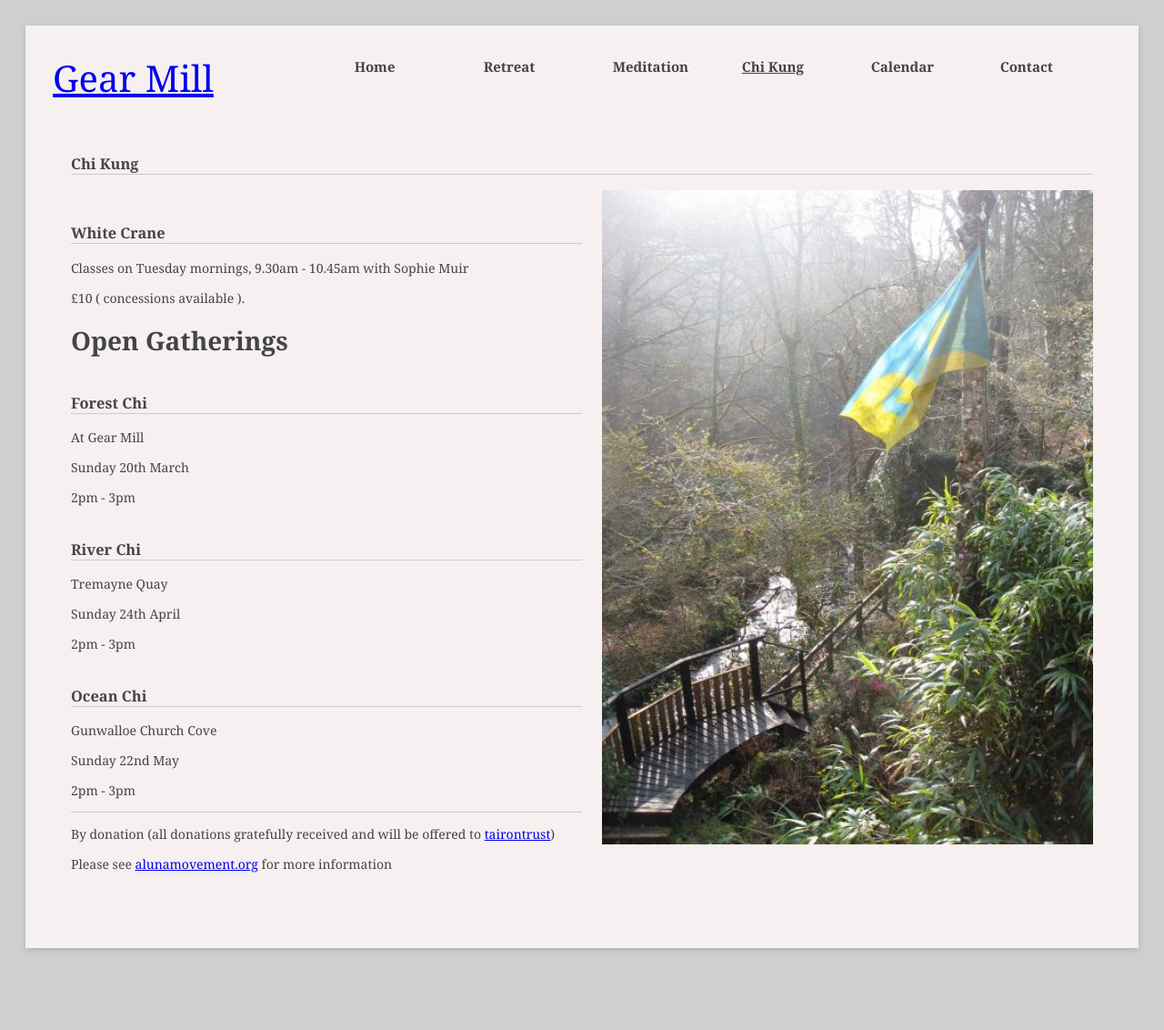
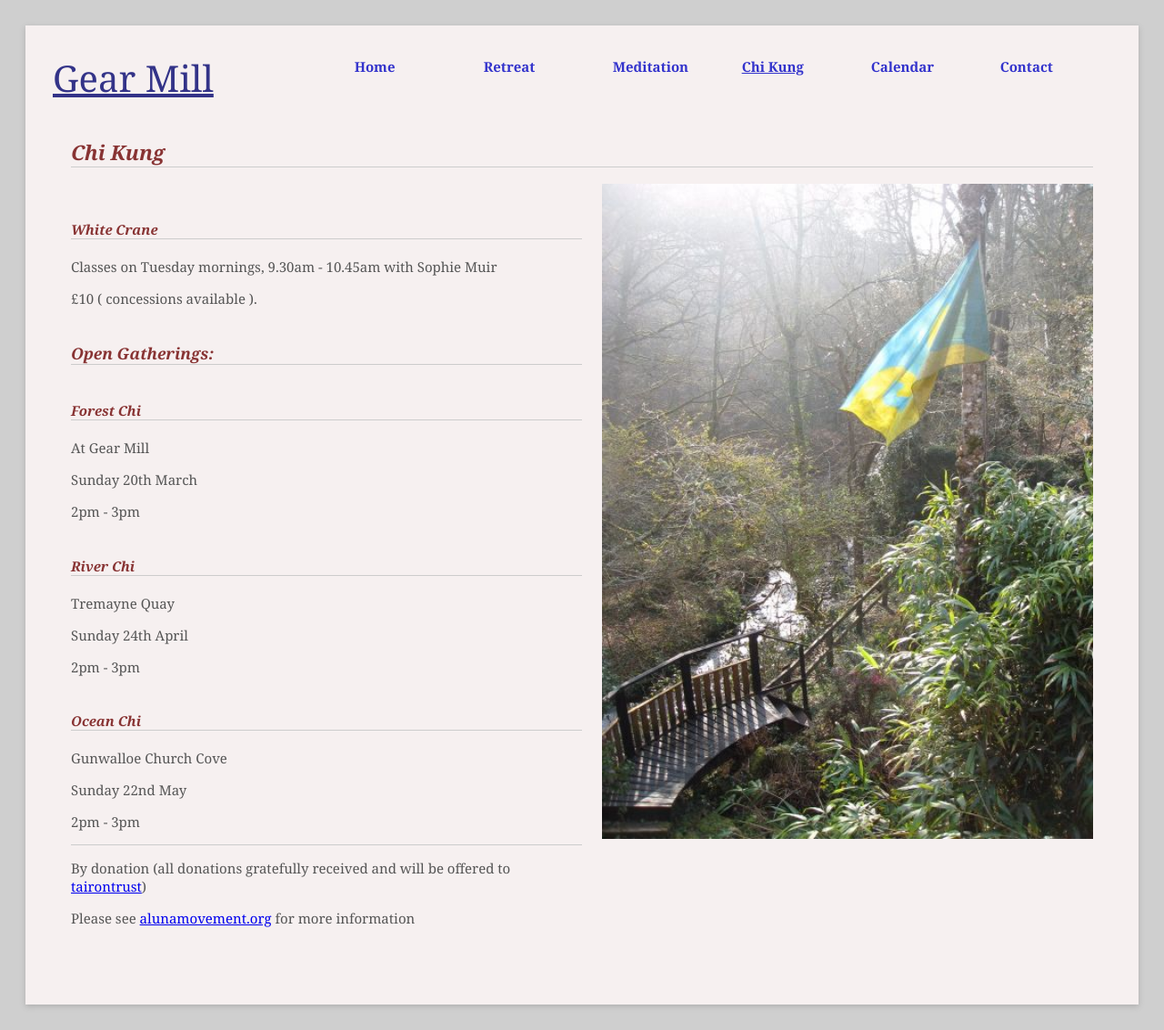
Before and after one commit to psaikido/gearmill.jekyll, a Jekyll site: the page built from pages/chi-kung.md, in a window 1280 px wide. Shown: the whole page at 91% size. Built offline with Jekyll 4.4.1, drawn with Linux system fonts in a browser that asks for light colours; before the commit the page ends 1070 px from its top, so only the background shows below that.

Commit message:
Massage the colour scheme.

```diff
--- a/_layouts/two-col.html
+++ b/_layouts/two-col.html
@@ -1,7 +1,7 @@
 {% include bodyUpper.html %}
 
     {% if page.url != '/' %}
-        <h3 class="page-title">{{ page.title }}</h3>
+        <h2 class="page-title">{{ page.title }}</h2>
     {% endif %}
 
     <div class="col-left" markdown="1">
--- a/_sass/_menu.scss
+++ b/_sass/_menu.scss
@@ -1,26 +1,31 @@
+$link-color: #33c;
+$bkg-color: #ddd;
+$border-color: #ccc;
+
 #menu {
     float: right;
     width: 74%;
-}
-#menu ul {
+
+    ul {
         list-style: none;
         margin: 0;
         padding: 0;
-}
-#menu li {
-    color: #333;
-}
-#menu li a:link,
-#menu li a:visited {
+
+        li {
+            a:link,
+            a:visited {
                 font-size: 15px;
                 font-weight: bold;
-    color: #444;
+                color: $link-color;
                 text-decoration: none;
             }
-#menu ul#primary-nav {
+        }
+    }
+
+    ul#primary-nav {
         height: 50px;
-}
-#menu ul#primary-nav li {
+
+        li {
             float: left;
             margin-left: 26px;
             position: relative;
@@ -28,24 +33,31 @@
             height: 25px;
             line-height: 25px;
             padding: 3px;
-}
-#menu ul#primary-nav li a.menuactive {
+
+            a.menuactive {
                 text-decoration: underline;
             }
-#menu ul#primary-nav li.menuparent ul {
+        }
+
+        li.menuparent ul {
             display: none;
             position: absolute;
             width: 100%;
             left: 0;
             top: 25px;
         }
-#menu ul#primary-nav li.menuparent:hover ul {
+
+        li.menuparent:hover ul {
             display: block;
+            border: 1px solid $border-color;
         }
-#menu ul#primary-nav li.menuparent ul li {
+
+        li.menuparent ul li {
             clear: both;
             margin-left: 0;
             position: relative;
             z-index: 1;
-    background-color: #fff;
+            background-color: $bkg-color;
         }
+    }
+}
--- a/_sass/main.scss
+++ b/_sass/main.scss
@@ -1,14 +1,16 @@
 $backgroundColorBase: #cfcfcf;
 $backgroundColor: #f6f0f0;
-$bodyColor: #000000;
+$text-color: #555;
+$link-color: #338;
+$heading-color: #833;
 $bodyFont: -apple-system,BlinkMacSystemFont,"Segoe UI",Helvetica,Arial,sans-serif,"Apple Color Emoji","Segoe UI Emoji","Segoe UI Symbol";
 $muted: #ccc;
 
 body {
     background-color: $backgroundColorBase;
-    color: #444;
+    color: $text-color;
     padding: 20px;
-    font-size: 14px;
+    font-size: 15px;
     font-family: Georgia, verdana, kalimati, helvetica, serif;
 }
 
@@ -22,6 +24,10 @@ body {
     font-size: 40px;
     width: 20%;
     float: left;
+
+    a, a:visited {
+        color: $link-color;
+    }
 }
 
 #inner {
@@ -69,9 +75,14 @@ body {
         border-bottom: 1px solid $muted;
     }
 
-    h3 {
+    h3, h4 {
         padding-top: 20px;
         border-bottom: 1px solid $muted;
+    }
+
+    h1, h2, h3, h4, h5, h6 {
+        color: $heading-color;
+        font-style: italic;
     }
 
     hr {
--- a/pages/chi-kung.md
+++ b/pages/chi-kung.md
@@ -5,16 +5,16 @@ img-title: flag
 img: gallery/IMG_2173.jpeg
 ---
 
-### White Crane
+#### White Crane
 
 Classes on Tuesday mornings, 9.30am - 10.45am with Sophie Muir
 
 £10 ( concessions available ).
 
 
-# Open Gatherings
+### Open Gatherings:
 
-### Forest Chi
+#### Forest Chi
 
 At Gear Mill
 
@@ -24,7 +24,7 @@ Sunday 20th March
 
 
 
-### River Chi
+#### River Chi
 
 Tremayne Quay
 
@@ -34,7 +34,7 @@ Sunday 24th April
 
 
 
-### Ocean Chi
+#### Ocean Chi
 
 Gunwalloe Church Cove
 
```
Lines whose indentation alone changed are shown as unchanged.
